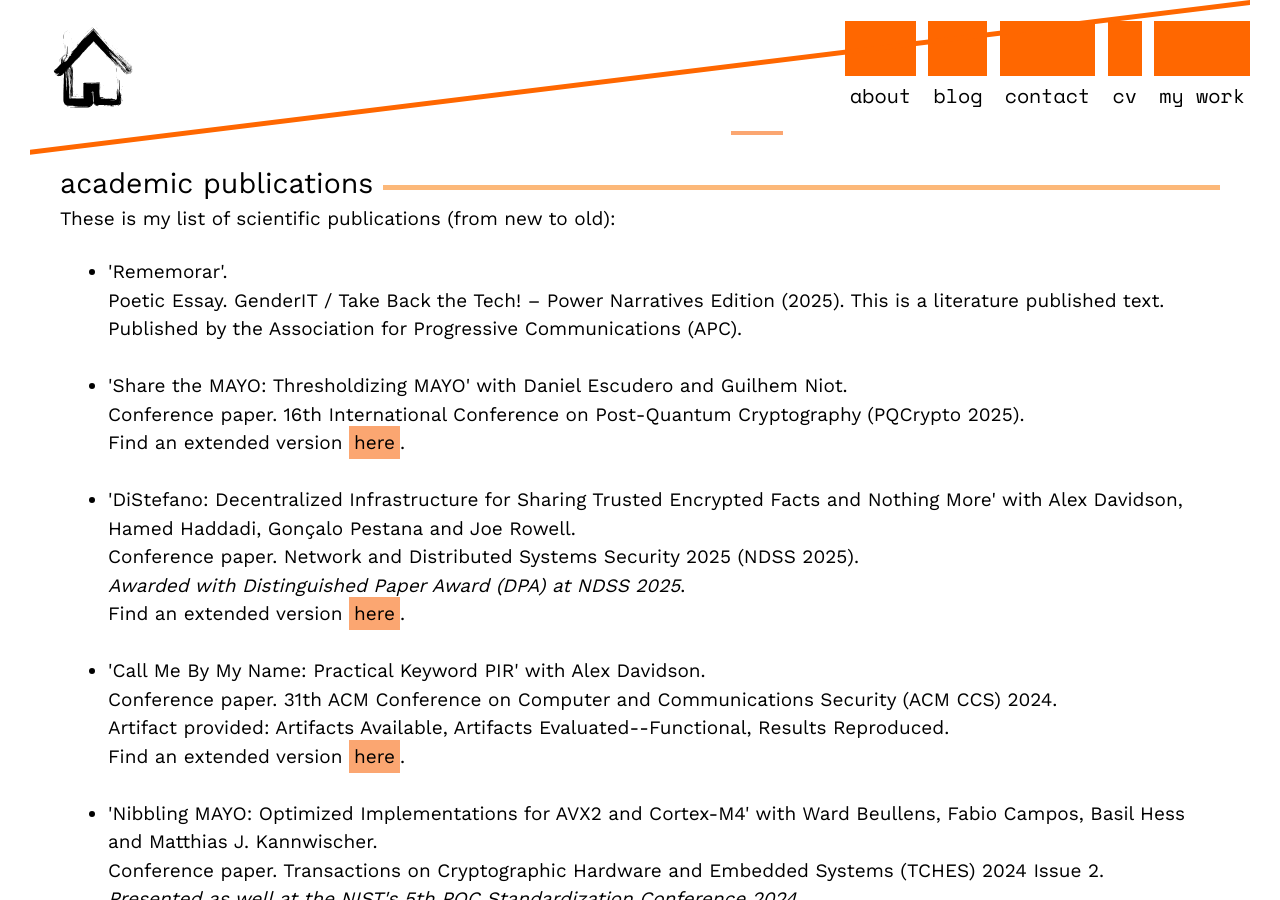
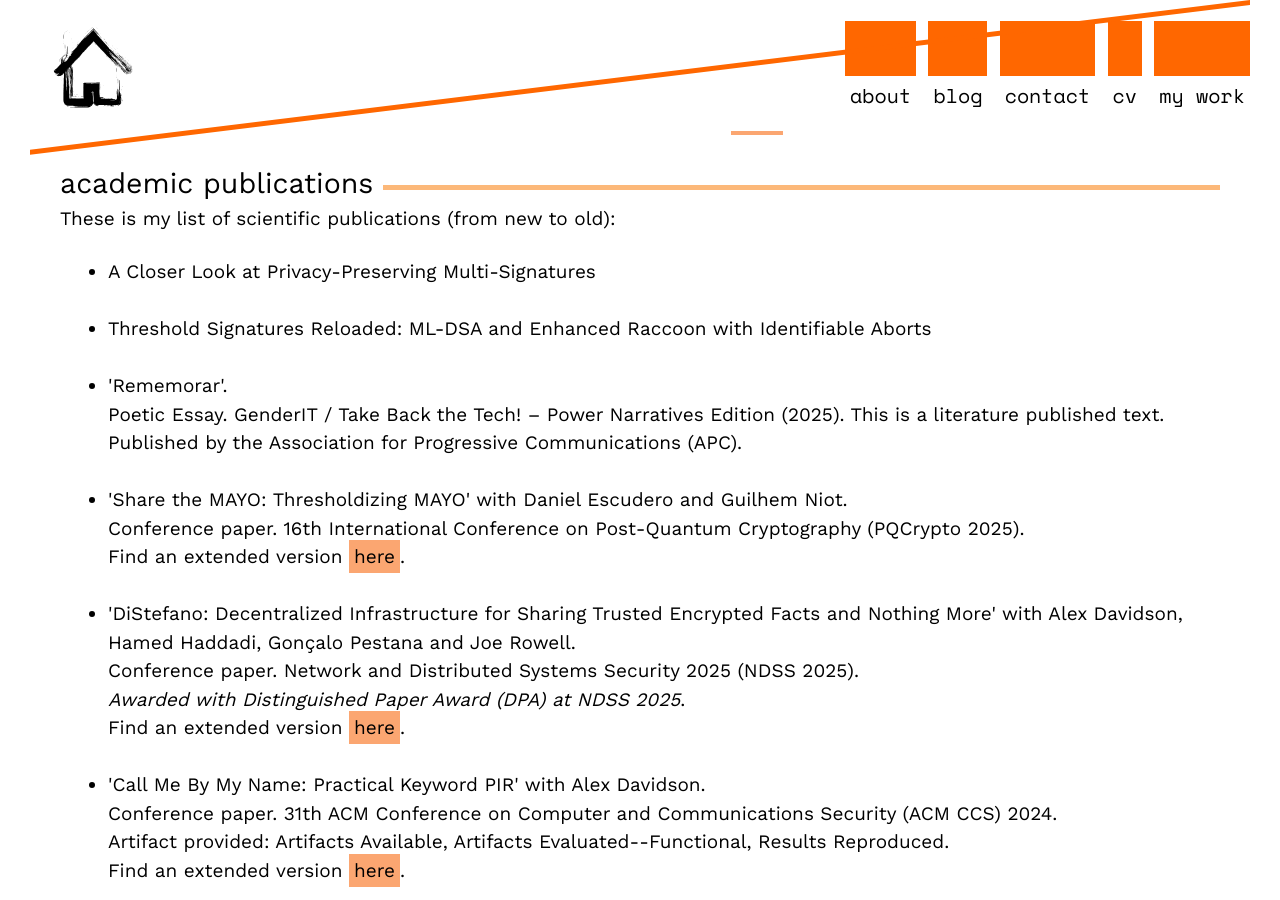
Before and after one commit to claucece/claucece.github.io, a Jekyll site: the page built from work.html, in a window 1280 px wide and 900 px high, scrolled down 950 px. Built offline with Jekyll 4.4.1, drawn with Linux system fonts in a browser that asks for light colours; some of the changed text lies outside the part shown.

Commit message:
Other things

```diff
--- a/work.html
+++ b/work.html
@@ -99,6 +99,14 @@ tags: menu
     <a class="none" id="publication"><h2 class="divider">academic publications</h2></a>
 		<p>These is my list of scientific publications (from new to old):</p>
     <ul class="centered-list">
+      <li>
+        <p>A Closer Look at Privacy-Preserving Multi-Signatures</p>
+      </li>
+      <br>
+      <li>
+        <p>Threshold Signatures Reloaded: ML-DSA and Enhanced Raccoon with Identifiable Aborts</p>
+      </li>
+      <br>
       <li>
         <p>'Rememorar'.</p>
         Poetic Essay. GenderIT / Take Back the Tech! – Power Narratives Edition (2025). This is a literature published text.
@@ -557,6 +565,7 @@ tags: menu
 		<a class="none" id="news"><h2 class="divider">policy talks/work</h2></a>
     <p>I've been invited to provide input to policies or to policy-related organisms (talks from new to old):</p>
     <ul class="centered-list">
+		   <li><i>Talk:</i> TBA at the Center for European Policy Studies (CEPS).</li>
 		   <li><i>Talk:</i> TBA at the "Quantum Standardization: Shaping Global Policies, Women in Quantum Spotlight" by International Telecommunication Union (ITU).</li>
 		   <li><i>Letter:</i> Singed the "Joint Letter on the UK Government’s use of Investigatory Powers Act to attack End-to-End Encryption" by the Global Encryption Coallition. Read it <a href="https://www.globalencryption.org/2025/02/joint-letter-on-the-uk-governments-use-of-investigatory-powers-act-to-attack-end-to-end-encryption/" target="_blank">here</a>. (2025).</li>
        <li><i>Panel:</i> Panellist at the <a href="https://www.sigsac.org/ccs/CCS2024/attending/DEI.html" target="_blank">DEI (Diversity, Equity, and Inclusion) Workshop</a> co-located with the 2024 ACM Conference on Computer and Communications Security (CCS) (2024).</li>
```
